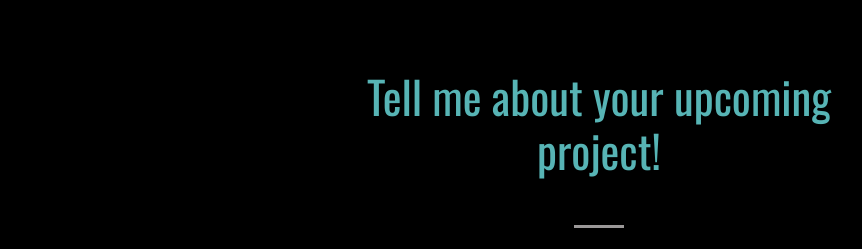
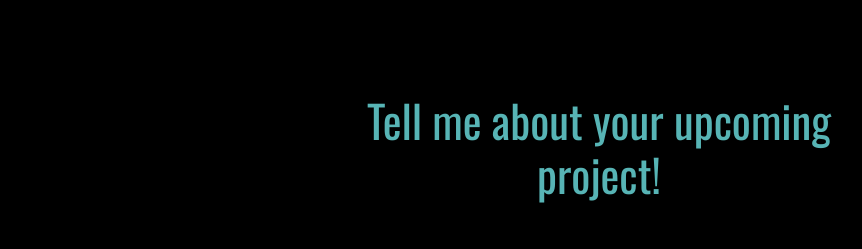
Before and after one commit to jessicacaron/portfolio, a plain HTML site: page contact.html in a window 1280 px wide. Shown: the part 486-735 px from the top of the page, without its empty margins (41-903 px from the left). Drawn offline with nearby package versions, Linux system fonts and the light colour scheme.

Commit message:
try again

```diff
--- a/contact.html
+++ b/contact.html
@@ -89,7 +89,7 @@
       <main class="pt-4">
         <!-- <hr class="mt-4"> -->
         <div class="text-center my-4">
-          <h1>Tell me about your upcoming project!</h1>
+          <h1 class="pt-4 mt-4">Tell me about your upcoming project!</h1>
           <div class="underline">
             <span></span>
           </div>
```
